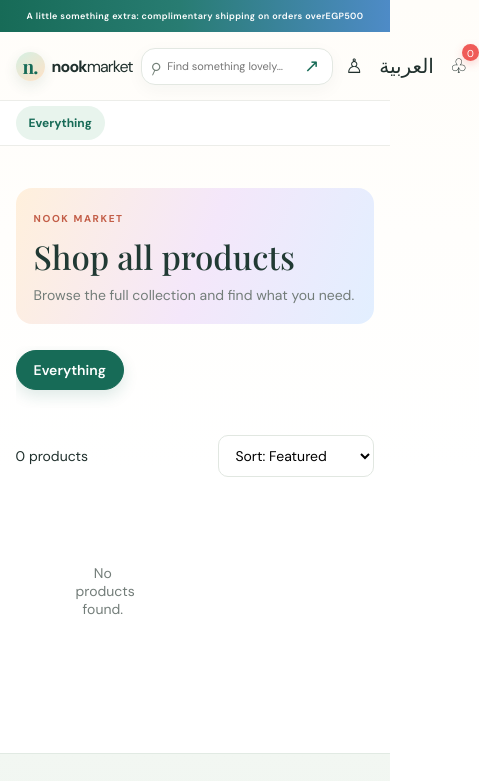
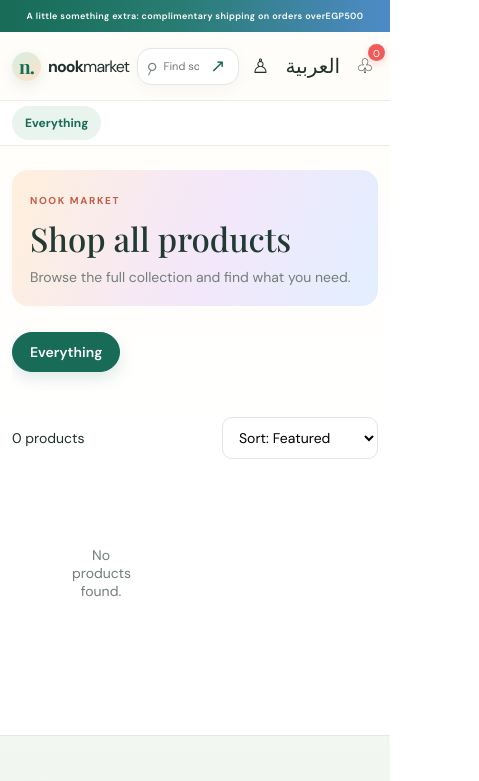
Before and after one commit to marslinorafft07-lang/nook-market, a website: page public/index.html in a window 390 px wide. Shown: the top 781 px of the page, 479 px wide, since content can reach past the window. Drawn offline with nearby package versions, Linux system fonts and the light colour scheme; no server answers.

Commit message:
Use full mobile width across languages

```diff
--- a/public/styles.css
+++ b/public/styles.css
@@ -139,3 +139,29 @@ html[dir="rtl"] .product-detail-copy{direction:rtl;text-align:right}
   .product-detail-copy{width:100%;min-width:0;min-height:auto;overflow:visible;padding:22px clamp(16px,5vw,30px) 38px;text-align:start}
   .product-modal-close{position:fixed;top:12px;right:12px}
 }
+
+/* Use the full mobile viewport consistently in both language directions. */
+@media(max-width:760px){
+  html,body{width:100%;max-width:100%;overflow-x:clip}
+  #app{width:100%;min-width:0;max-width:100%;overflow-x:clip}
+  .announcement,.header,.category-nav{width:100%;max-width:100%;margin-inline:0}
+  .header{min-width:0;padding-inline:12px;gap:8px}
+  .header>*{min-width:0}
+  .search{min-width:0}
+  .category-nav{padding-inline:12px}
+  .hero,.section,.home-catalog,.shop-layout,.account-shell,.admin-shell{
+    width:100%;min-width:0;max-width:100%;margin-inline:0
+  }
+  .hero{padding-inline:12px}
+  .section,.home-catalog,.shop-layout,.account-shell,.admin-shell{padding-inline:12px}
+  .home-catalog{margin-top:24px}
+  .home-catalog-heading{width:100%;min-width:0}
+  .home-category-list{width:100%;min-width:0;max-width:100%}
+  .shop-toolbar{min-width:0;gap:10px}
+  .shop-toolbar>*{min-width:0}
+  .product-grid,.home-catalog .product-grid{width:100%;min-width:0;grid-template-columns:repeat(2,minmax(0,1fr))}
+  .product-card{width:100%;min-width:0}
+  .product-image{width:100%;min-width:0}
+  .service-strip{margin-inline:0}
+  .footer{width:100%;max-width:100%;margin-inline:0}
+}
```
